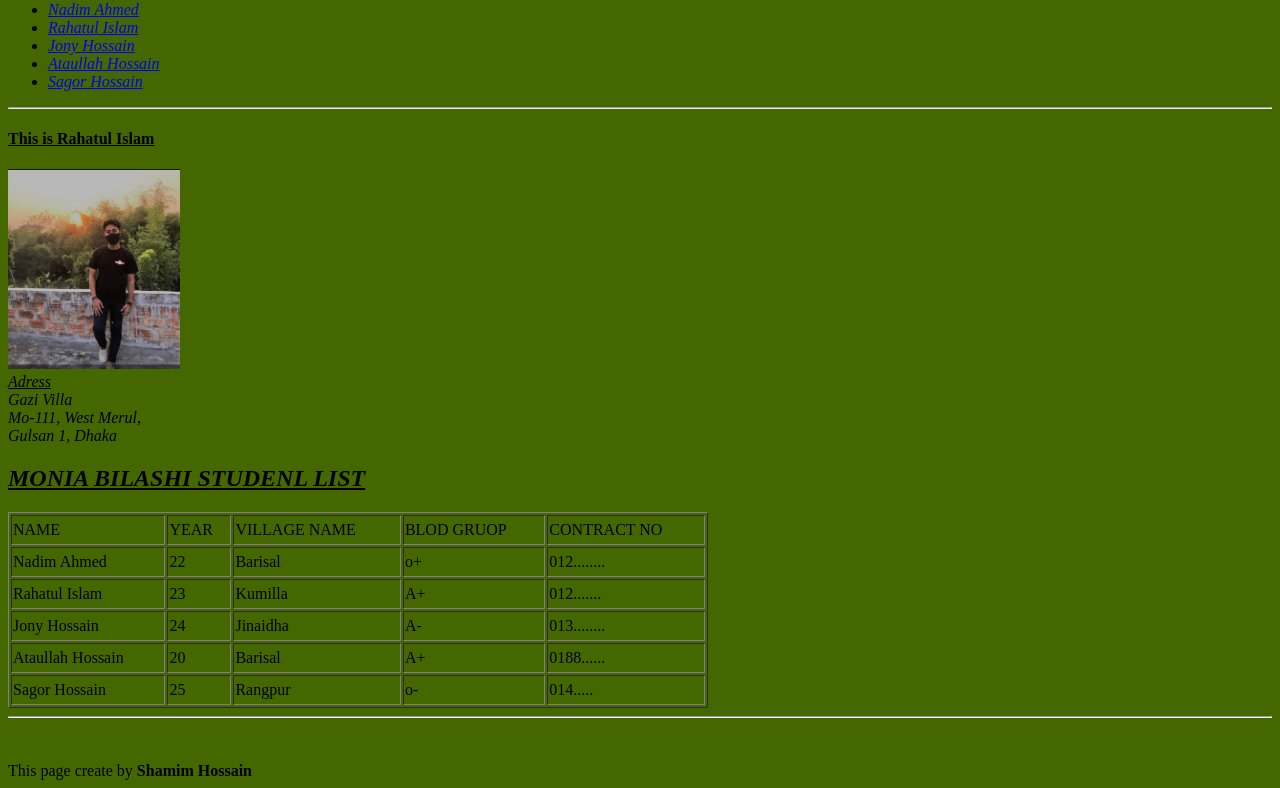
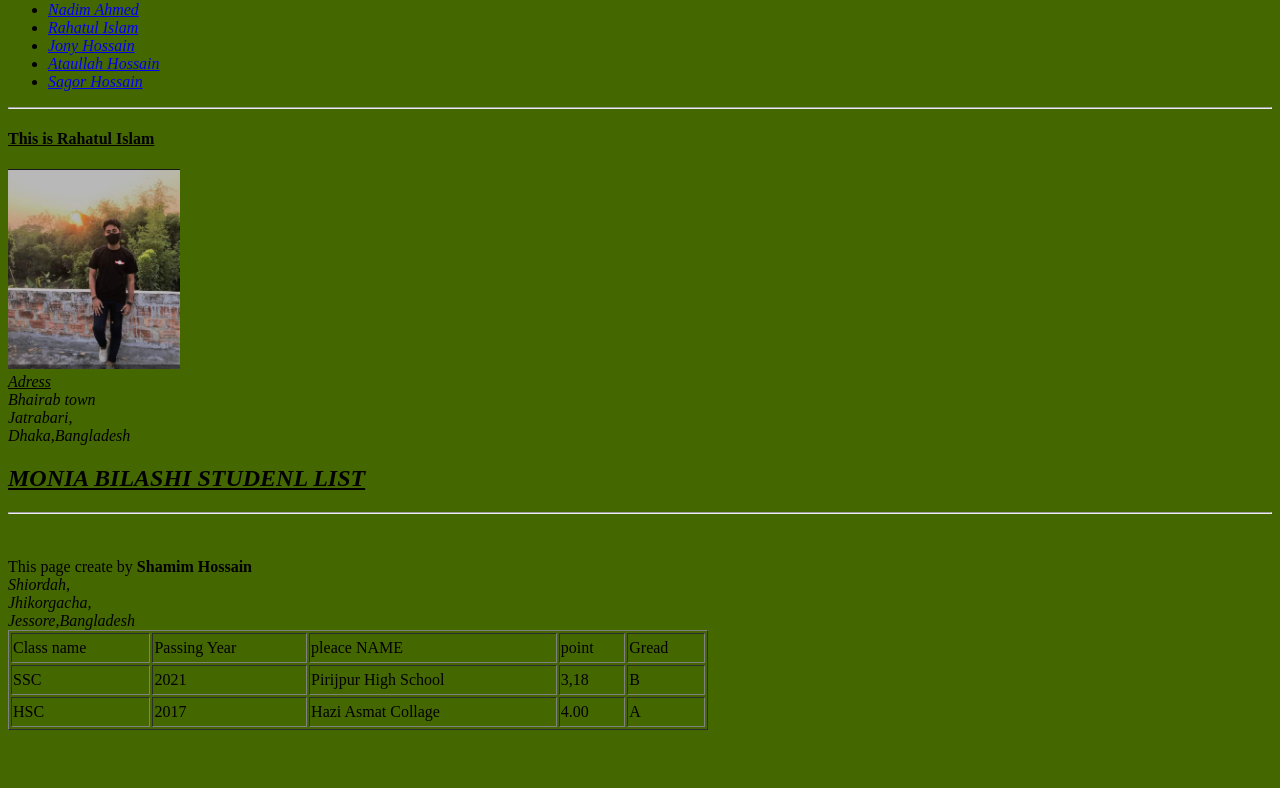
Before and after one commit to Shamim-hossain12/Practice-Moni-apu-1, a plain HTML site: page rahat.html in a window 1280 px wide. Shown: the part 213-1001 px from the top of the page. After the commit the page ends 951 px from the top, so only its background shows below. Drawn offline with Linux system fonts and the light colour scheme.

Commit message:
first commit

```diff
--- a/rahat.html
+++ b/rahat.html
@@ -5,7 +5,7 @@
     <meta charset="UTF-8">
     <meta http-equiv="X-UA-Compatible" content="IE=edge">
     <meta name="viewport" content="width=device-width, initial-scale=1.0">
-    <title>Practice </title>
+    <title>Rahatul Islam </title>
 </head>
 
 <body bgcolor="#4567">
@@ -33,63 +33,48 @@
 
         <u> <i> Adress</i></u>
         <div> <address>
-Gazi Villa <br>
-Mo-111, West Merul,<br>
-Gulsan 1, Dhaka
+Bhairab town <br>
+Jatrabari,<br>
+ Dhaka,Bangladesh
   </address></div>
         <div>
             <h2><u><i>MONIA BILASHI STUDENL LIST</i></u></h2>
             <table border="" "2px" width="700">
                 <tr height="30px">
-                    <td>NAME</td>
-                    <td>YEAR</td>
-                    <td>VILLAGE NAME </td>
-                    <td>BLOD GRUOP</td>
-                    <td> CONTRACT NO</td>
+                    <td>Class name</td>
+                    <td> Passing Year</td>
+                    <td>pleace NAME </td>
+                    <td> point</td>
+                    <td>Gread </td>
                 </tr>
                 <tr height="30px">
-                    <td> Nadim Ahmed</td>
-                    <td>22</td>
-                    <td>Barisal</td>
-                    <td>o+</td>
-                    <td>012........</td>
+                    <td>SSC</td>
+                    <td>2021</td>
+                    <td>Pirijpur High School</td>
+                    <td>3,18</td>
+                    <td>B</td>
                 </tr>
 
                 <tr height="30px">
-                    <td>Rahatul Islam</td>
-                    <td>23</td>
-                    <td>Kumilla</td>
-                    <td>A+</td>
-                    <td>012.......</td>
+                    <td>HSC</td>
+                    <td>2017</td>
+                    <td>Hazi Asmat Collage</td>
+                    <td>4.00</td>
+                    <td>A</td>
                 </tr>
-                <tr height="30px">
-                    <td>Jony Hossain</td>
-                    <td>24</td>
-                    <td>Jinaidha</td>
-                    <td>A-</td>
-                    <td>013........</td>
-                </tr>
-                <tr height="30px">
-                    <td> Ataullah Hossain</td>
-                    <td>20</td>
-                    <td>Barisal</td>
-                    <td>A+</td>
-                    <td>0188......</td>
-                </tr>
-                <tr height="30px">
-                    <td>Sagor Hossain</td>
-                    <td>25</td>
-                    <td>Rangpur</td>
-                    <td>o-</td>
-                    <td>014.....</td>
-                </tr>
-            </table>
+
 
         </div>
 
     </main>
     <hr><br><br>
-    <footer> This page create by <b> Shamim Hossain</b></footer>
+    <footer> This page create by <b> Shamim Hossain</b>
+        <address>
+            Shiordah,<br>
+            Jhikorgacha,<br>
+            Jessore,Bangladesh
+                </address>
+    </footer>
 
 
 
```
Also changed, not shown: ataullah.html (+36 -39 lines), index.html (+7 -1 lines), jony.html (+27 -40 lines), nadim.html (+26 -40 lines), sagor.html (+29 -42 lines), 1 other file.
